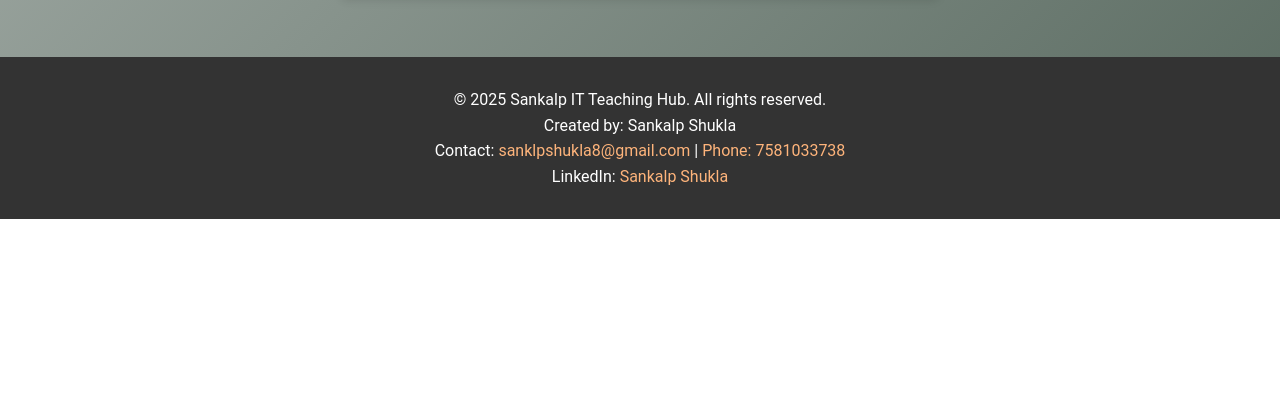
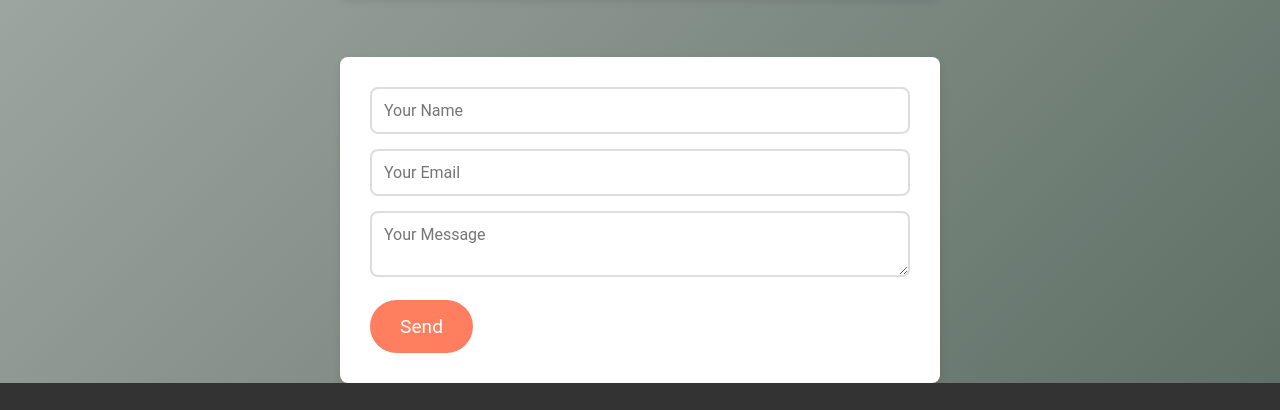
Before and after one commit to sankalp0607/codeInstituteWEB.github.io, a plain HTML site: page index.html in a window 1280 px wide. Shown: the part 2434-2844 px from the top of the page. Before the commit the page ends 2653 px from the top, so only its background shows below. Drawn offline with Linux system fonts and the light colour scheme.

Commit message:
Update index.html
change

```diff
--- a/index.html
+++ b/index.html
@@ -72,6 +72,21 @@
             </form>
         </div>
     </section>
+    <!-- 📩 Contact Form -->
+<div class="contact">
+  <form>
+    <input type="text" name="name" placeholder="Your Name" required><br>
+    <input type="email" name="email" placeholder="Your Email" required><br>
+    <textarea name="message" placeholder="Your Message" required></textarea><br>
+    <button type="submit">Send</button>
+  </form>
+</div>
+
+<!-- ✅ Stylish Custom Alert Box -->
+<div id="customAlert" class="custom-alert" style="display: none;">
+  <p>Thank you for your message!<br><strong>SANKALP Team</strong> will get back to you soon.</p>
+</div>
+
 
     <footer>
         <div class="footer-content">
```
